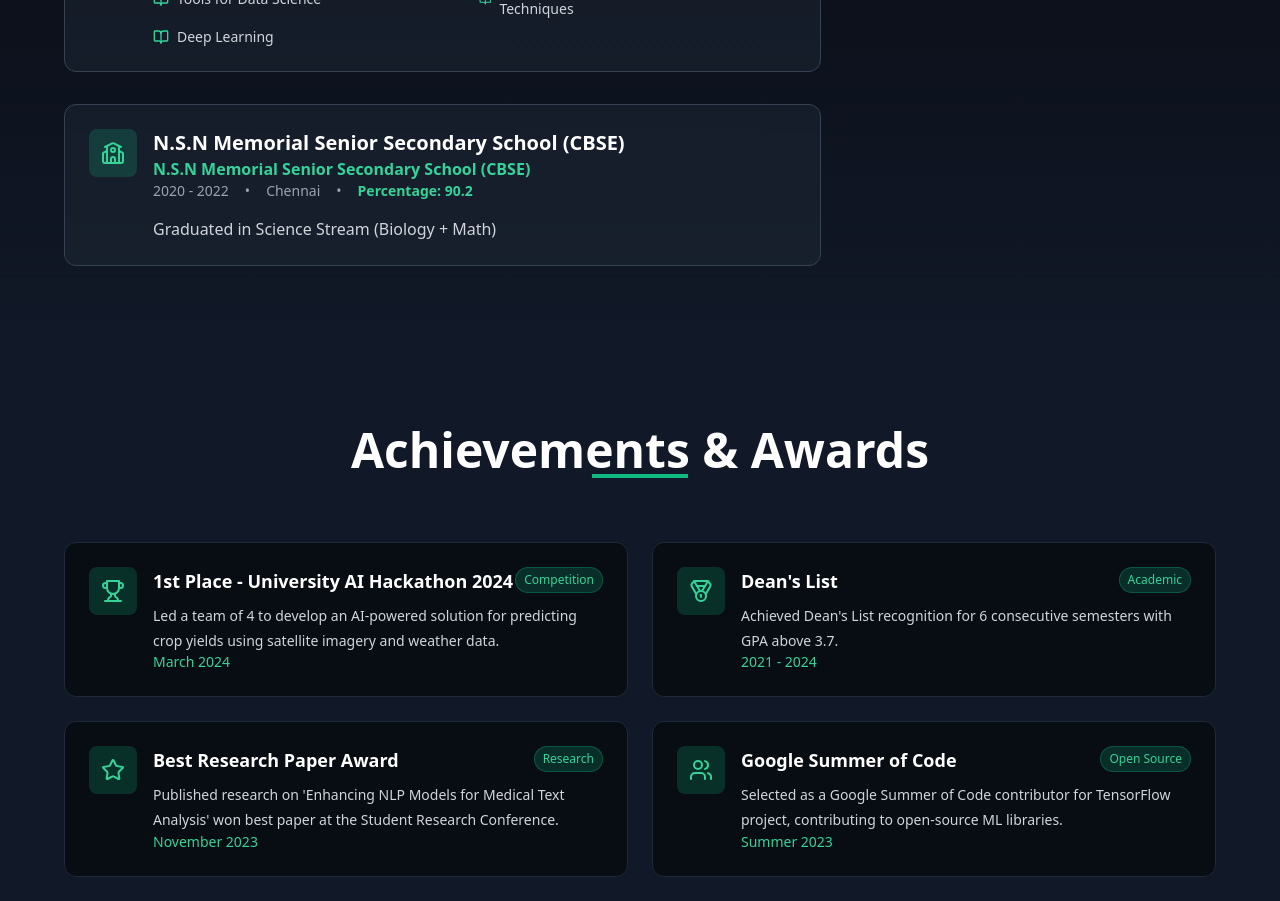
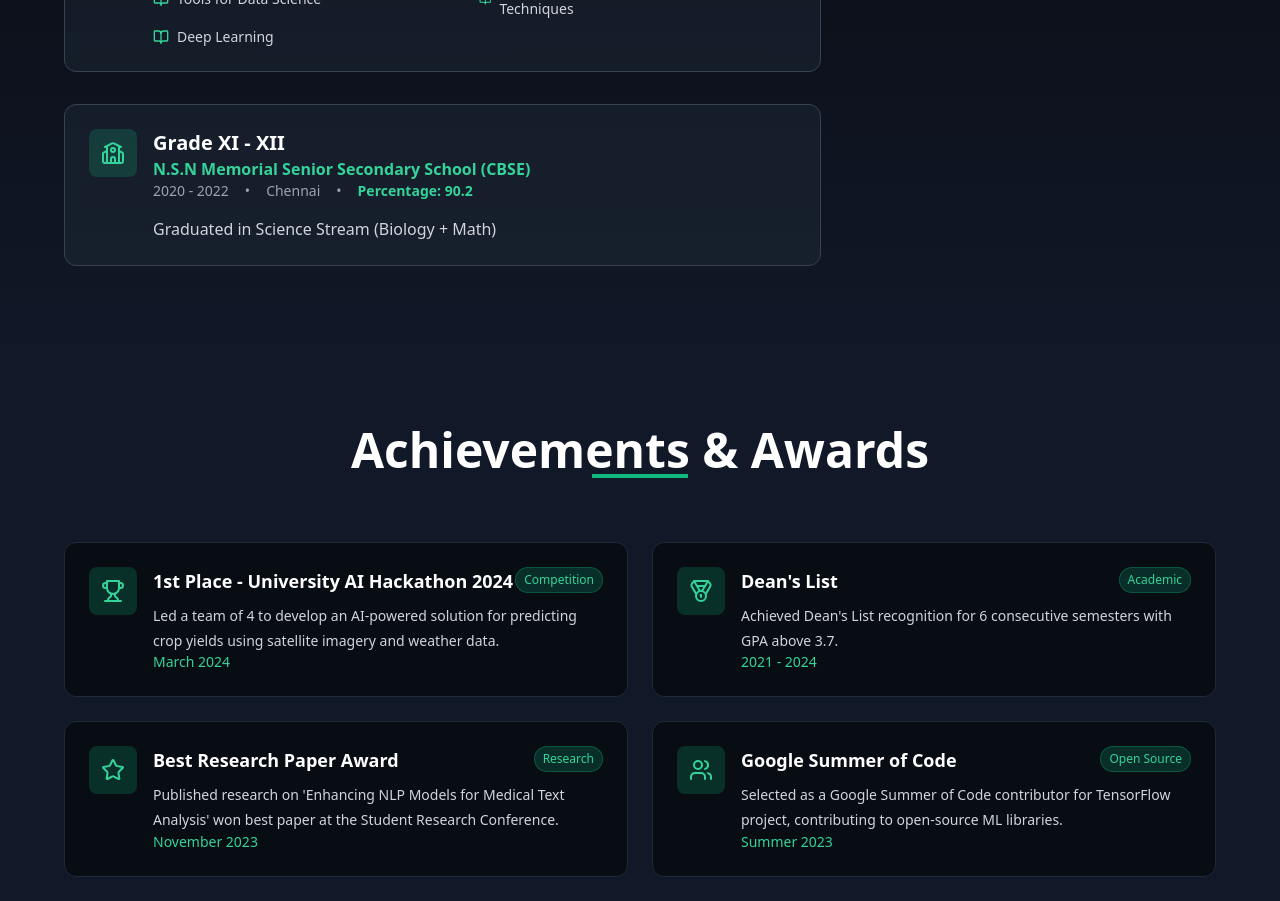
Before and after one commit to Janesh-e/portfolio-v1, a React (Vite) app: page / in a window 1280 px wide. Shown: the part 5100-6001 px from the top of the page. Built offline with nearby package versions, Linux system fonts and the light colour scheme.

Commit message:
Update Education.tsx

```diff
--- a/src/components/Education.tsx
+++ b/src/components/Education.tsx
@@ -55,6 +55,7 @@ const Education = () => {
     },
     {
       type: 'school',
+      degree : "Grade XI - XII",
       school: "N.S.N Memorial Senior Secondary School (CBSE)",
       location: "Chennai",
       duration: "2020 - 2022",
```
